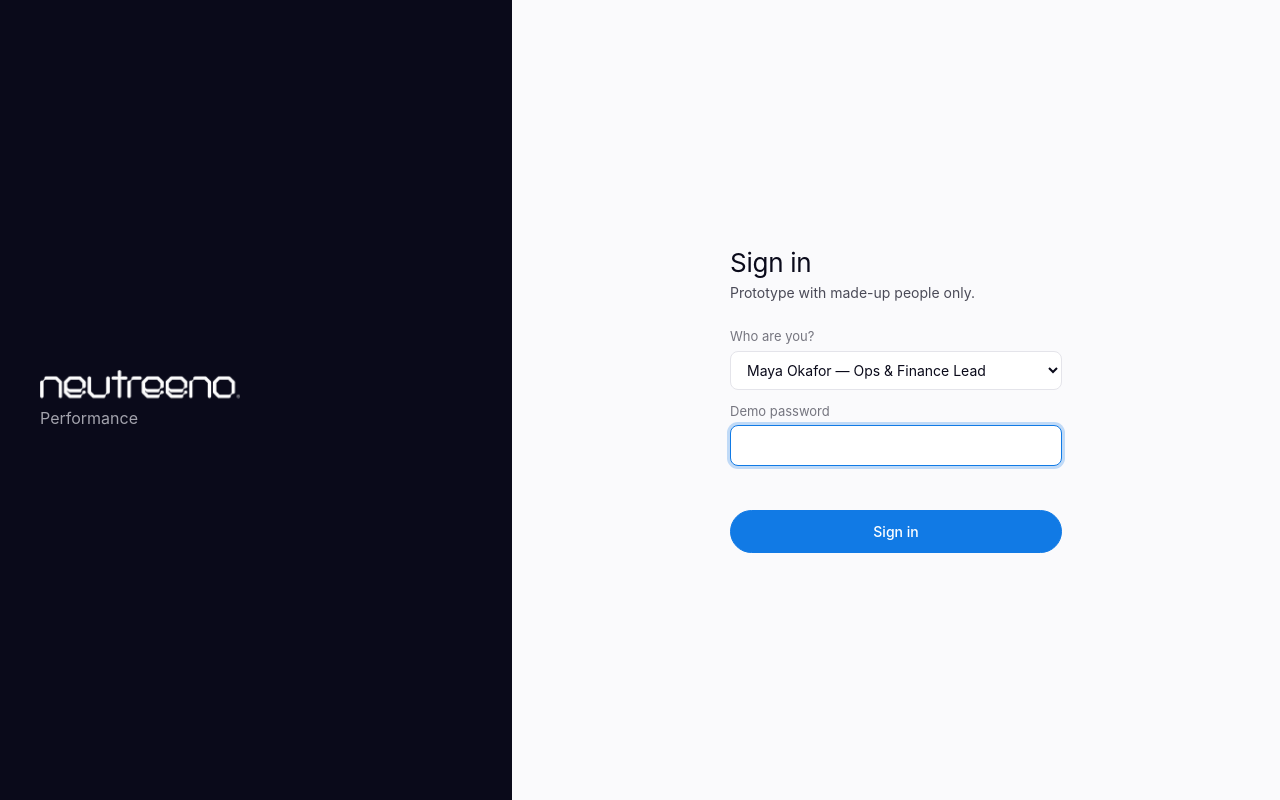
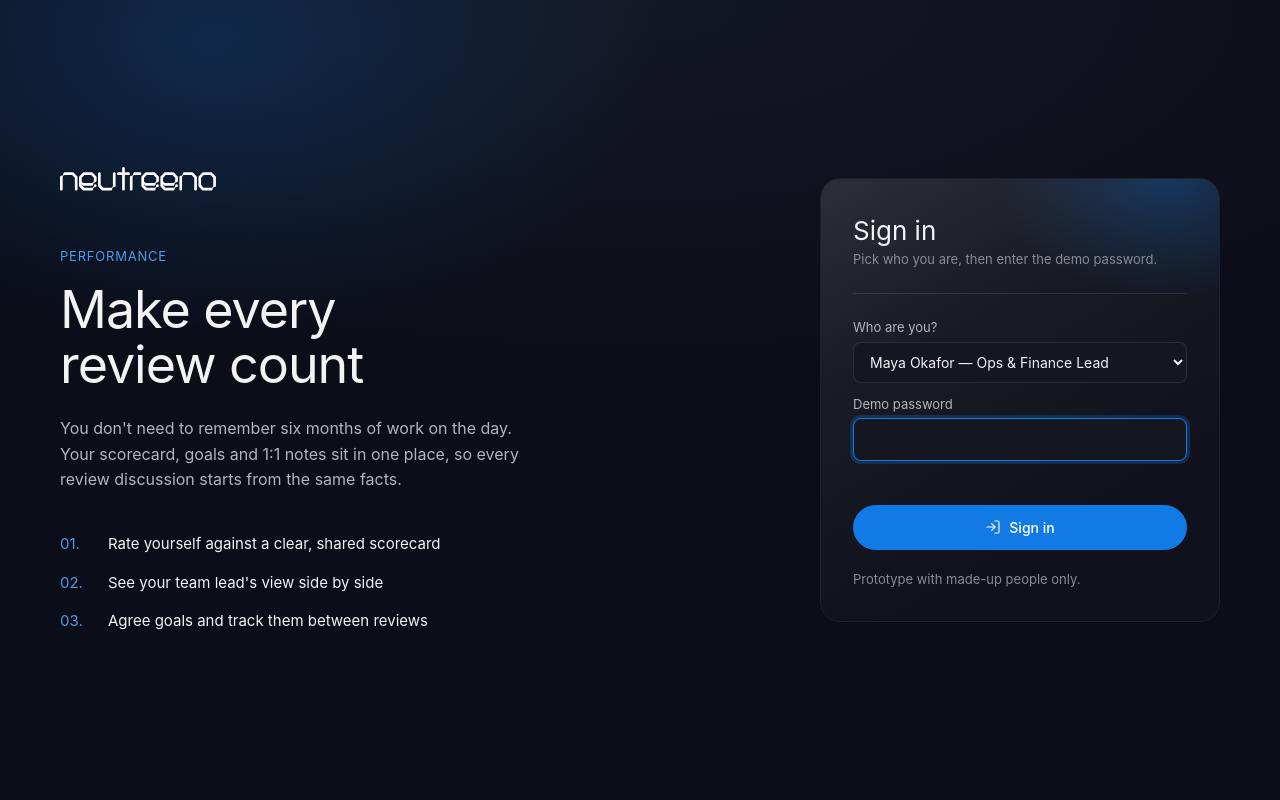
Before and after one commit to IzzyDriscoll/performance-demo, a plain HTML site: page index.html in a window 1280 px wide. Drawn offline with Linux system fonts and the light colour scheme; a web font is replaced by a local one.

Commit message:
Restyle sign-in page using the Neutreeno design system
Co-Authored-By: Claude Opus 5.5 <noreply@anthropic.com>

```diff
--- a/index.html
+++ b/index.html
@@ -12,14 +12,22 @@
   <script src="gate.js"></script>
 </head>
 <body>
-  <div class="signin" id="signin">
-    <div class="signin-brand">
-      <img src="assets/logo-wordmark-white.jpg" alt="Neutreeno">
-      <div class="signin-product">Performance</div>
-    </div>
+  <div class="signin" id="signin" data-theme="dark">
+    <section class="signin-intro">
+      <img class="signin-logo" src="assets/logo-wordmark.svg" alt="Neutreeno">
+      <span class="signin-eyebrow">Performance</span>
+      <h1>Make every review count</h1>
+      <p class="signin-lede">You don't need to remember six months of work on the day. Your scorecard, goals and 1:1 notes sit in one place, so every review discussion starts from the same facts.</p>
+      <ol class="signin-points">
+        <li><span>01.</span>Rate yourself against a clear, shared scorecard</li>
+        <li><span>02.</span>See your team lead's view side by side</li>
+        <li><span>03.</span>Agree goals and track them between reviews</li>
+      </ol>
+    </section>
     <form class="signin-card" id="signin-form" novalidate>
-      <h1>Sign in</h1>
-      <p class="signin-sub">Prototype with made-up people only.</p>
+      <h2>Sign in</h2>
+      <p class="signin-sub">Pick who you are, then enter the demo password.</p>
+      <div class="signin-rule"></div>
       <div class="field">
         <label for="signin-person">Who are you?</label>
         <select id="signin-person"></select>
@@ -29,7 +37,11 @@
         <input id="signin-password" type="password" autocomplete="current-password" required>
       </div>
       <p class="signin-error" id="signin-error" role="alert"></p>
-      <button class="btn primary" type="submit">Sign in</button>
+      <button class="btn primary" type="submit">
+        <svg class="icon" viewBox="0 0 24 24" fill="none" stroke="currentColor" stroke-width="1.75" stroke-linecap="round" stroke-linejoin="round" aria-hidden="true"><path d="M15 3h4a2 2 0 0 1 2 2v14a2 2 0 0 1-2 2h-4"/><path d="m10 17 5-5-5-5"/><path d="M15 12H3"/></svg>
+        Sign in
+      </button>
+      <p class="signin-foot">Prototype with made-up people only.</p>
     </form>
   </div>
   <div class="demo-banner">
--- a/styles.css
+++ b/styles.css
@@ -273,22 +273,60 @@ ul.plain { margin: 0; padding-left: 18px; color: var(--body); }
   .form-grid { grid-template-columns: 1fr 1fr; }
 }
 
-/* Sign-in screen (gate.js decides whether it shows) */
+/* Sign-in screen (gate.js decides whether it shows).
+   Follows the design system's marketing surface: flat navy, one blue glow, display type
+   at weight 400, the 01/02/03 list, and a graphite-wash card. Always dark, in both themes. */
 .signin { display: none; }
-html.signed-out .signin { display: grid; grid-template-columns: minmax(280px, 40%) 1fr; min-height: 100vh; }
+html.signed-out .signin {
+  display: grid; grid-template-columns: minmax(0, 1fr) minmax(320px, 400px); gap: 64px; align-items: center;
+  min-height: 100vh; box-sizing: border-box; padding: 56px max(40px, calc((100vw - 1160px) / 2));
+  position: relative; overflow: hidden; color: var(--text);
+  background: radial-gradient(120% 80% at 50% 0%, #141824 0%, #0B0D18 60%);
+}
 html.signed-out .demo-banner, html.signed-out .layout { display: none; }
-.signin-brand { background: var(--ink-950); color: #fff; padding: 40px; display: flex; flex-direction: column; justify-content: center; }
-.signin-brand img { width: 200px; height: auto; display: block; mix-blend-mode: screen; }
-.signin-product { color: var(--ink-300); font-size: 16px; margin-top: 8px; }
-.signin-card { align-self: center; justify-self: center; width: 100%; max-width: 380px; padding: 40px 24px; }
-.signin-card h1 { margin-bottom: 4px; }
-.signin-sub { margin: 0 0 24px; }
-.signin-card select, .signin-card input { width: 100%; padding: 9px 12px; }
-.signin-card .btn { width: 100%; padding: 10px 16px; margin-top: 4px; }
+/* The glow: a soft blue bloom behind the headline, low opacity, never animated */
+.signin::before {
+  content: ""; position: absolute; pointer-events: none;
+  width: 900px; height: 600px; left: -240px; top: -260px;
+  background: radial-gradient(closest-side, rgba(17, 122, 229, .22), rgba(17, 122, 229, 0));
+}
+.signin > * { position: relative; }
+.signin-intro { max-width: 560px; }
+.signin-logo { width: 156px; height: auto; display: block; }
+.signin-eyebrow { display: block; margin: 56px 0 16px; font-size: 13px; letter-spacing: .06em; text-transform: uppercase; color: var(--blue-400); }
+.signin-intro h1 { font-size: 52px; line-height: 1.06; letter-spacing: -0.02em; font-weight: 400; color: #F3F3F6; margin: 0; text-wrap: balance; }
+.signin-lede { margin: 24px 0 0; font-size: 16px; line-height: 1.6; color: #B4B4BE; max-width: 480px; }
+.signin-points { list-style: none; margin: 40px 0 0; padding: 0; display: grid; gap: 16px; }
+.signin-points li { display: grid; grid-template-columns: 40px 1fr; gap: 8px; color: #F3F3F6; font-size: 15px; line-height: 1.5; }
+.signin-points li span { color: var(--blue-400); }
+.signin-card {
+  overflow: hidden; padding: 36px 32px 32px;
+  background: linear-gradient(150deg, #2D2F38 0%, #191B24 34%, #0F111C 72%);
+  border: 1px solid #1E202A; border-radius: 20px;
+}
+.signin-card::before {
+  content: ""; position: absolute; pointer-events: none; width: 340px; height: 240px; right: -120px; top: -120px;
+  background: radial-gradient(closest-side, rgba(17, 122, 229, .28), rgba(17, 122, 229, 0));
+}
+.signin-card > * { position: relative; }
+.signin-card h2 { font-size: 26px; line-height: 1.2; color: #F3F3F6; margin: 0 0 4px; }
+.signin-sub { margin: 0; color: #8A8A95; font-size: 13px; }
+.signin-rule { height: 1px; background: rgba(255, 255, 255, .10); margin: 24px 0; }
+.signin-card .field > label { color: #B4B4BE; }
+.signin-card select, .signin-card input { width: 100%; padding: 10px 12px; box-sizing: border-box; }
+.signin-card .btn { width: 100%; padding: 11px 16px; margin-top: 4px; display: inline-flex; justify-content: center; align-items: center; gap: 8px; }
+.signin-card .btn .icon { width: 16px; height: 16px; }
 .signin-error { color: var(--red-text); font-size: 13px; margin: 0 0 8px; min-height: 1.5em; }
+.signin-foot { margin: 20px 0 0; font-size: 13px; color: #8A8A95; }
 .demo-banner .signout { margin-left: auto; }
-@media (max-width: 700px) {
-  html.signed-out .signin { grid-template-columns: 1fr; grid-template-rows: auto 1fr; }
-  .signin-brand { padding: 24px; }
-  .signin-brand img { width: 140px; }
+/* Marketing scroll reveal: fade + 8px rise, 700ms, standard easing. Off for reduced motion. */
+@keyframes signin-reveal { from { opacity: 0; transform: translateY(8px); } to { opacity: 1; transform: none; } }
+html.signed-out .signin-intro { animation: signin-reveal 700ms cubic-bezier(.22, .61, .36, 1) both; }
+html.signed-out .signin-card { animation: signin-reveal 700ms cubic-bezier(.22, .61, .36, 1) 120ms both; }
+@media (prefers-reduced-motion: reduce) { html.signed-out .signin-intro, html.signed-out .signin-card { animation: none; } }
+@media (max-width: 900px) {
+  html.signed-out .signin { grid-template-columns: 1fr; gap: 40px; padding: 32px 20px 48px; align-items: start; }
+  .signin-eyebrow { margin-top: 40px; }
+  .signin-intro h1 { font-size: 40px; }
+  .signin-card { padding: 28px 22px 24px; }
 }
```
Also changed, not shown: assets/logo-wordmark.svg (added).
